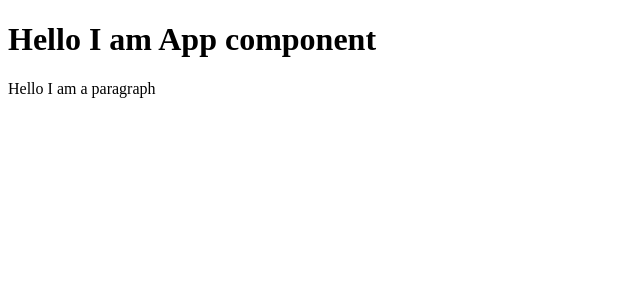
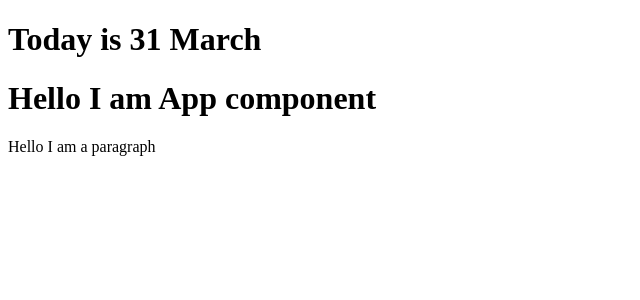
Before and after one commit to satyamrao789/Learning_ReactJs, a React (Create React App) app in the folder 01/: page / in a window 1280 px wide. Shown: the top 300 px of the page, without its empty margins (0-640 px from the left). Built offline with nearby package versions, Linux system fonts and the light colour scheme.

Commit message:
populated value

```diff
--- a/01/src/App.js
+++ b/01/src/App.js
@@ -1,8 +1,11 @@
 function App() {
-    return(
+    let date = 31;
+    let month = "March";
+    return (
         <div>
-        <h1>Hello I am App component</h1>
-        <p>Hello I am a paragraph</p>
+            <h1>Today is {date}  {month}</h1>
+            <h1>Hello I am App component</h1>
+            <p>Hello I am a paragraph</p>
         </div>
     )
 }
```
